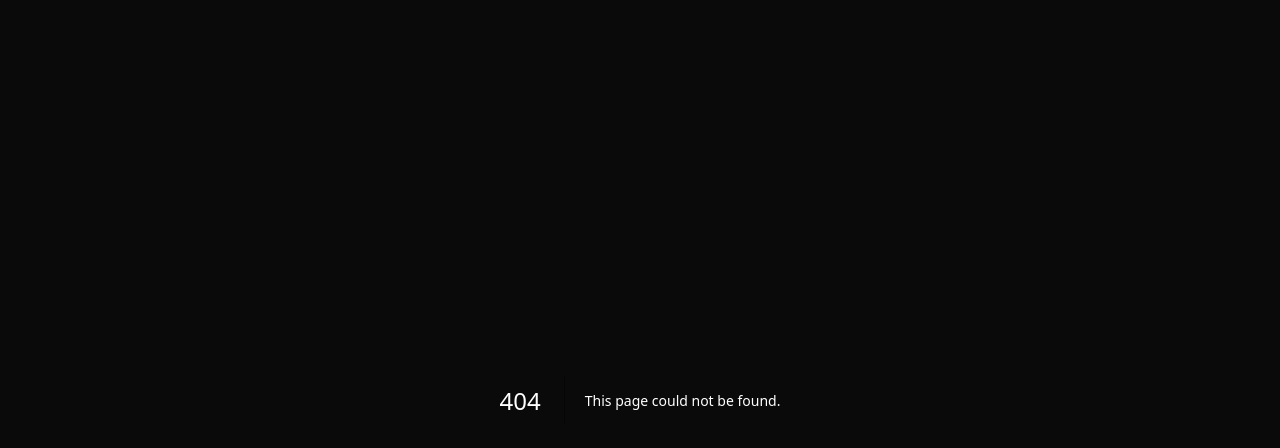
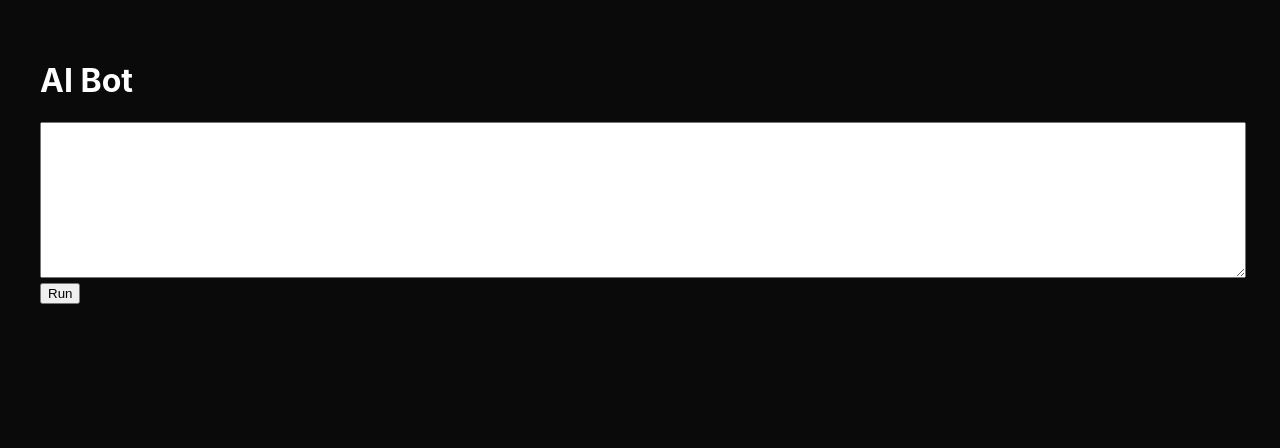
Before and after one commit to marinofecal/skynet-final, a Next.js app: page /bot in a window 1280 px wide. Before the commit this address had no page. Shown: the top 448 px of the page. Built offline with nearby package versions, Linux system fonts and the light colour scheme.

Commit message:
Create page.jsx

```diff
--- /dev/null
+++ b/app/bot/page.jsx
@@ -0,0 +1,34 @@
+"use client";
+import { useState } from "react";
+
+export default function BotPage() {
+  const [input, setInput] = useState("");
+  const [output, setOutput] = useState("");
+
+  async function run() {
+    const res = await fetch("/api/bot", {
+      method: "POST",
+      body: JSON.stringify({ input })
+    });
+
+    const data = await res.json();
+    setOutput(data.result);
+  }
+
+  return (
+    <main style={{ padding: "40px" }}>
+      <h1>AI Bot</h1>
+
+      <textarea
+        rows={10}
+        style={{ width: "100%" }}
+        value={input}
+        onChange={(e) => setInput(e.target.value)}
+      />
+
+      <button onClick={run}>Run</button>
+
+      <pre>{output}</pre>
+    </main>
+  );
+}
```
